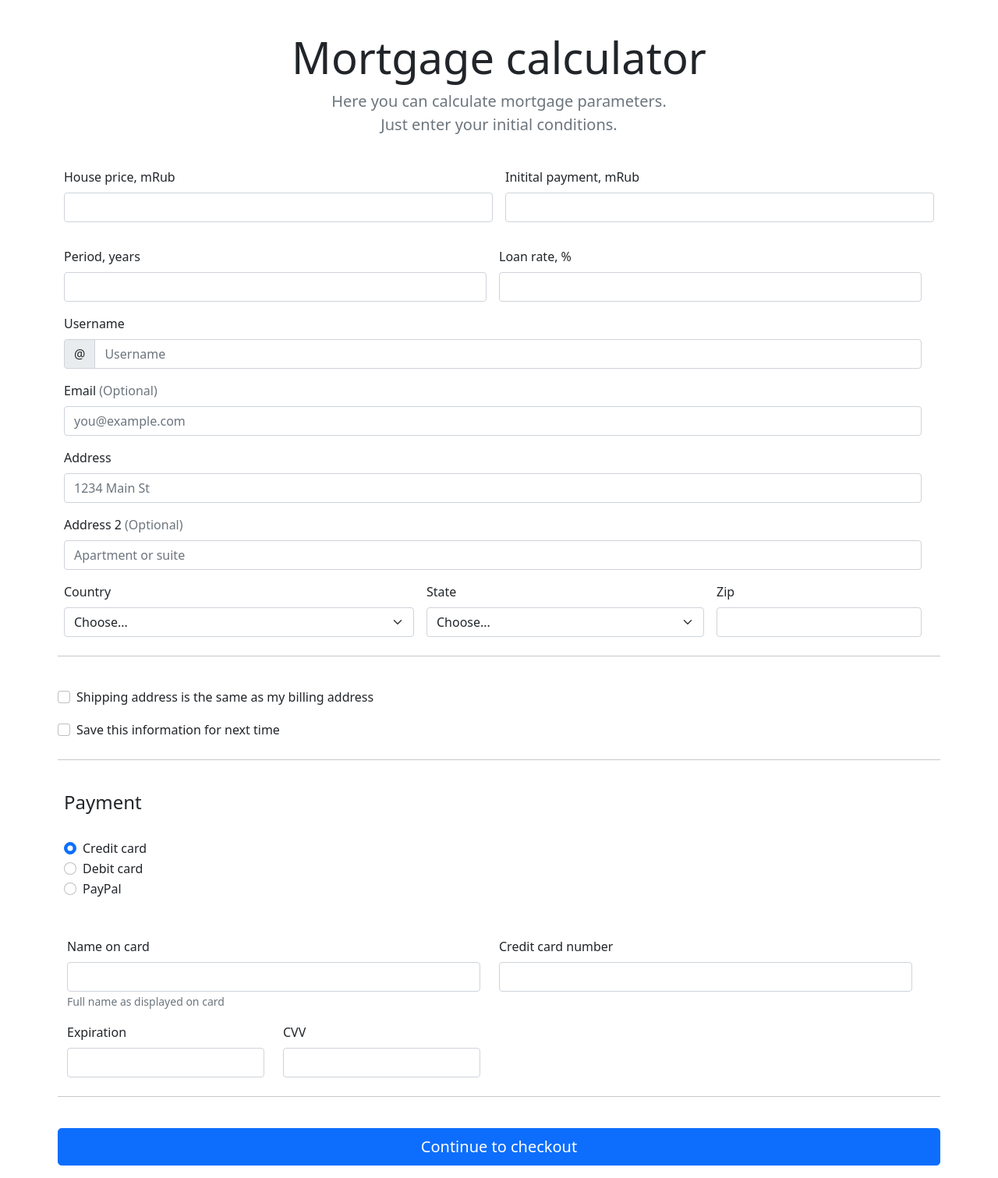
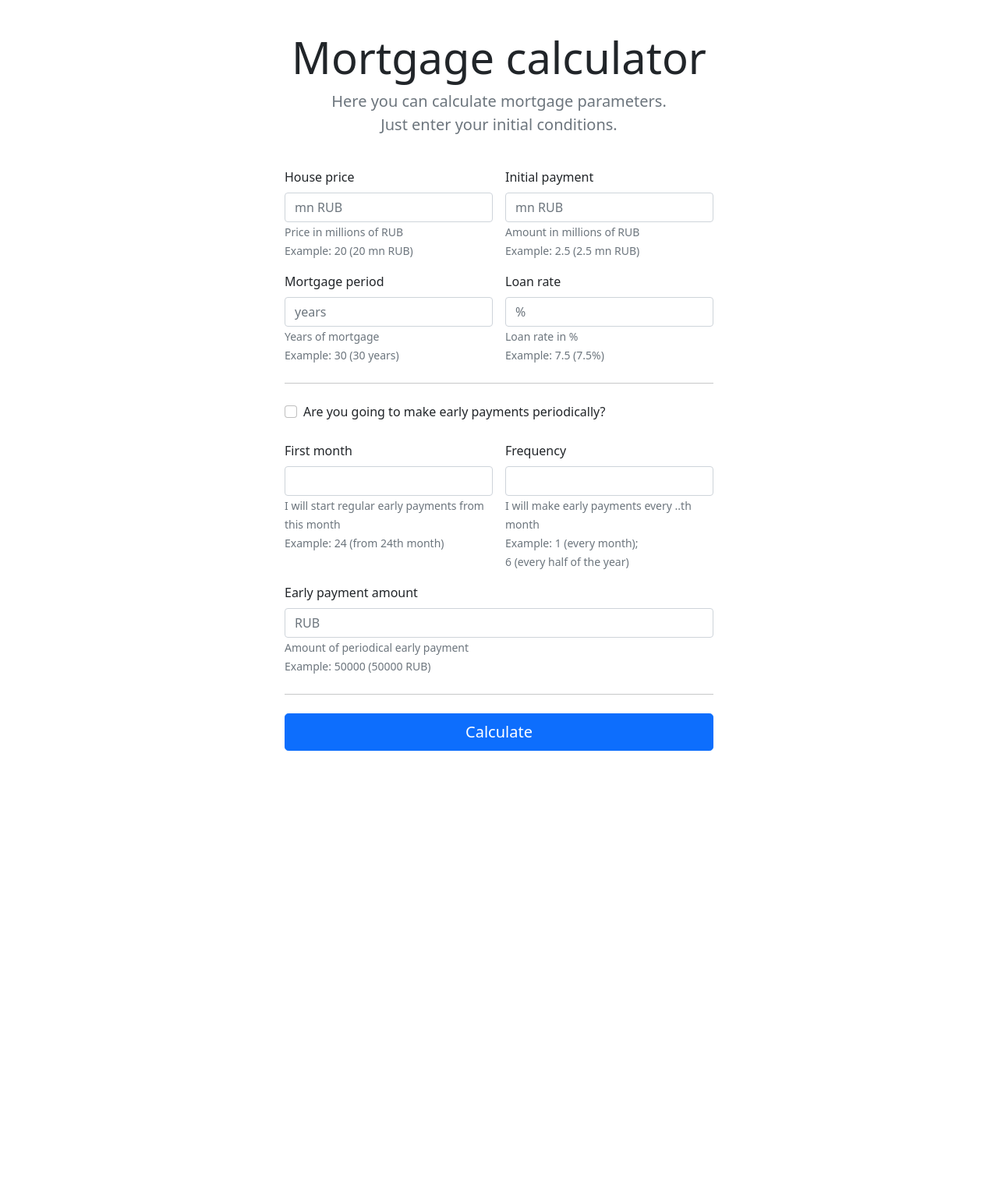
Before and after one commit to VladimirBlinov/Portal, a Django app: page /mortgage/ in a window 1280 px wide. Shown: the part 73-1584 px from the top of the page at 78% size. After the commit the page ends 1036 px from the top, so only its background shows below. Run offline with Django 3.2, Linux system fonts and the light colour scheme.

Commit message:
completed html index page of calculator

```diff
--- a/invportal/mortgage/templates/mortgage/index.html
+++ b/invportal/mortgage/templates/mortgage/index.html
@@ -6,104 +6,51 @@
       <p class="fs-5 text-muted">Here you can calculate mortgage parameters.<br>Just enter your initial conditions.</p>
 </div>
 
+
+
+    <div class="row g-3">
+      <div class="col-md-3 col-lg-3">
+      </div>
+      <div class="col-md-3 col-lg-3 order-md-last">
+      </div>
+
+      <div class="col-md-3 col-lg-6">
         <form class="needs-validation" novalidate="">
           <div class="row g-3">
-<div class="col-sm-6">
-  <label for="price_mn" class="form-label">House price, mRub</label>
-  <input type="text" class="form-control" id="price_mn" placeholder="" value="" required="">
+
+            <div class="col-md-6">
+              <label for="price_mn" class="form-label">House price</label>
+              <input type="text" class="form-control" id="price_mn" placeholder="mn RUB" required="">
+              <small class="text-muted">Price in millions of RUB<br>Example: 20 (20 mn RUB)</small>
               <div class="invalid-feedback">
-    Valid House price is required.
+                House price is required
               </div>
             </div>
 
-<div class="col-sm-6">
-  <label for="initial_payment_mn" class="form-label">Initital payment, mRub</label>
-  <input type="text" class="form-control" id="initial_payment_mn" placeholder="" value="" required="">
+            <div class="col-md-6">
+              <label for="initial_payment_mn" class="form-label">Initial payment</label>
+              <input type="text" class="form-control" id="initial_payment_mn" placeholder="mn RUB" required="">
+              <small class="text-muted">Amount in millions of RUB<br>Example: 2.5 (2.5 mn RUB)</small>
               <div class="invalid-feedback">
-    Valid last name is required.
+                Initial payment is required
               </div>
             </div>
 
-<div class="row g-3">
-<div class="col-sm-6">
-  <label for="period" class="form-label">Period, years</label>
-  <input type="text" class="form-control" id="period" placeholder="" value="" required="">
+            <div class="col-md-6">
+              <label for="period" class="form-label">Mortgage period</label>
+              <input type="text" class="form-control" id="period" placeholder="years" required="">
+              <small class="text-muted">Years of mortgage<br>Example: 30 (30 years)</small>
               <div class="invalid-feedback">
-    Valid House price is required.
+                Period is required
               </div>
             </div>
 
-<div class="col-sm-6">
-  <label for="loan_rate_pct" class="form-label">Loan rate, %</label>
-  <input type="text" class="form-control" id="loan_rate_pct" placeholder="" value="" required="">
+            <div class="col-md-6">
+              <label for="loan_rate_pct" class="form-label">Loan rate</label>
+              <input type="text" class="form-control" id="loan_rate_pct" placeholder="%" required="">
+              <small class="text-muted">Loan rate in %<br>Example: 7.5 (7.5%)</small>
               <div class="invalid-feedback">
-    Valid last name is required.
-  </div>
-</div>
-
-
-
-
-
-<div class="col-12">
-  <label for="username" class="form-label">Username</label>
-  <div class="input-group has-validation">
-    <span class="input-group-text">@</span>
-    <input type="text" class="form-control" id="username" placeholder="Username" required="">
-  <div class="invalid-feedback">
-      Your username is required.
-    </div>
-  </div>
-</div>
-
-<div class="col-12">
-  <label for="email" class="form-label">Email <span class="text-muted">(Optional)</span></label>
-  <input type="email" class="form-control" id="email" placeholder="you@example.com">
-  <div class="invalid-feedback">
-    Please enter a valid email address for shipping updates.
-  </div>
-</div>
-
-<div class="col-12">
-  <label for="address" class="form-label">Address</label>
-  <input type="text" class="form-control" id="address" placeholder="1234 Main St" required="">
-  <div class="invalid-feedback">
-    Please enter your shipping address.
-  </div>
-</div>
-
-<div class="col-12">
-  <label for="address2" class="form-label">Address 2 <span class="text-muted">(Optional)</span></label>
-  <input type="text" class="form-control" id="address2" placeholder="Apartment or suite">
-</div>
-
-<div class="col-md-5">
-  <label for="country" class="form-label">Country</label>
-  <select class="form-select" id="country" required="">
-    <option value="">Choose...</option>
-    <option>United States</option>
-  </select>
-  <div class="invalid-feedback">
-    Please select a valid country.
-  </div>
-</div>
-
-<div class="col-md-4">
-  <label for="state" class="form-label">State</label>
-  <select class="form-select" id="state" required="">
-    <option value="">Choose...</option>
-    <option>California</option>
-  </select>
-  <div class="invalid-feedback">
-    Please provide a valid state.
-  </div>
-</div>
-
-<div class="col-md-3">
-  <label for="zip" class="form-label">Zip</label>
-  <input type="text" class="form-control" id="zip" placeholder="" required="">
-  <div class="invalid-feedback">
-    Zip code required.
+                Loan rate is required
               </div>
             </div>
           </div>
@@ -111,73 +58,47 @@
           <hr class="my-4">
 
           <div class="form-check">
-<input type="checkbox" class="form-check-input" id="same-address">
-<label class="form-check-label" for="same-address">Shipping address is the same as my billing address</label>
+          <input type="checkbox" class="form-check-input" id="early_payment">
+          <label class="form-check-label" for="early_payment">Are you going to make early payments periodically?</label>
+          </div>
+          <br>
+          <div class="row g-3">
+            <div class="col-md-6">
+              <label for="first_month" class="form-label">First month</label>
+              <input type="text" class="form-control" id="first_month" placeholder="" >
+              <small class="text-muted">I will start regular early payments from this month<br>Example: 24 (from 24th month)</small>
+              <div class="invalid-feedback">
+                First month is required if early payments option selected
+              </div>
             </div>
 
-<div class="form-check">
-<input type="checkbox" class="form-check-input" id="save-info">
-<label class="form-check-label" for="save-info">Save this information for next time</label>
+            <div class="col-md-6">
+              <label for="frequency" class="form-label">Frequency</label>
+              <input type="text" class="form-control" id="frequency" placeholder="" >
+              <small class="text-muted">I will make early payments every ..th month<br>Example: 1 (every month);<br>6 (every half of the year)</small>
+              <div class="invalid-feedback">
+                Frequency is required if early payments option selected
+              </div>
+            </div>
+
+            <div class="col-12">
+              <label for="early_pay_amount" class="form-label">Early payment amount</label>
+              <input type="text" class="form-control" id="early_pay_amount" placeholder="RUB">
+              <small class="text-muted">Amount of periodical early payment<br>Example: 50000 (50000 RUB)</small>
+              <div class="invalid-feedback">
+                Early payment amount is required if early payments option selected
+              </div>
+            </div>
+
           </div>
 
           <hr class="my-4">
 
-<h4 class="mb-3">Payment</h4>
-
-<div class="my-3">
-<div class="form-check">
-  <input id="credit" name="paymentMethod" type="radio" class="form-check-input" checked="" required="">
-  <label class="form-check-label" for="credit">Credit card</label>
-</div>
-<div class="form-check">
-  <input id="debit" name="paymentMethod" type="radio" class="form-check-input" required="">
-  <label class="form-check-label" for="debit">Debit card</label>
-</div>
-<div class="form-check">
-  <input id="paypal" name="paymentMethod" type="radio" class="form-check-input" required="">
-  <label class="form-check-label" for="paypal">PayPal</label>
-</div>
+          <button class="w-100 btn btn-primary btn-lg" type="submit">Calculate</button>
+        </form>
       </div>
 
-<div class="row gy-3">
-<div class="col-md-6">
-  <label for="cc-name" class="form-label">Name on card</label>
-  <input type="text" class="form-control" id="cc-name" placeholder="" required="">
-  <small class="text-muted">Full name as displayed on card</small>
-  <div class="invalid-feedback">
-    Name on card is required
     </div>
-</div>
-
-<div class="col-md-6">
-  <label for="cc-number" class="form-label">Credit card number</label>
-  <input type="text" class="form-control" id="cc-number" placeholder="" required="">
-  <div class="invalid-feedback">
-    Credit card number is required
-  </div>
-</div>
-
-<div class="col-md-3">
-  <label for="cc-expiration" class="form-label">Expiration</label>
-  <input type="text" class="form-control" id="cc-expiration" placeholder="" required="">
-  <div class="invalid-feedback">
-    Expiration date required
-  </div>
-</div>
-
-<div class="col-md-3">
-  <label for="cc-cvv" class="form-label">CVV</label>
-  <input type="text" class="form-control" id="cc-cvv" placeholder="" required="">
-  <div class="invalid-feedback">
-    Security code required
-  </div>
-</div>
-</div>
-
-<hr class="my-4">
-
-<button class="w-100 btn btn-primary btn-lg" type="submit">Continue to checkout</button>
-</form>
 
 
 {% endblock %}
```
Lines whose indentation alone changed are shown as unchanged.
